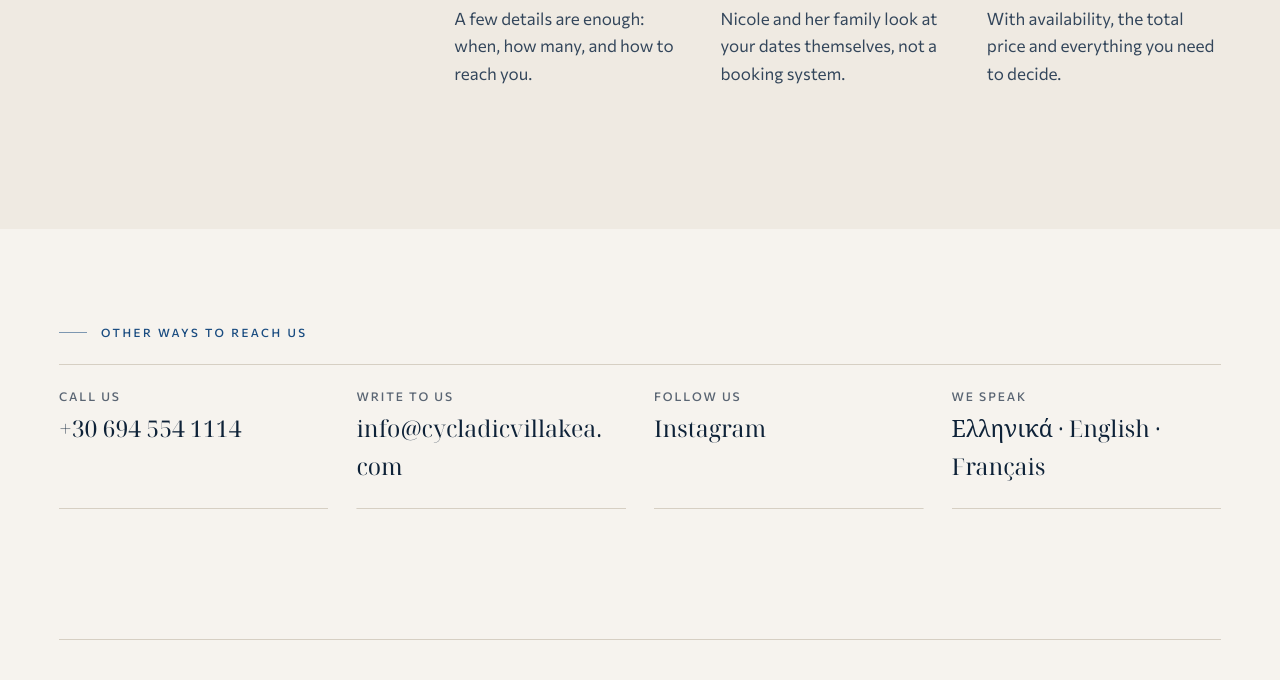
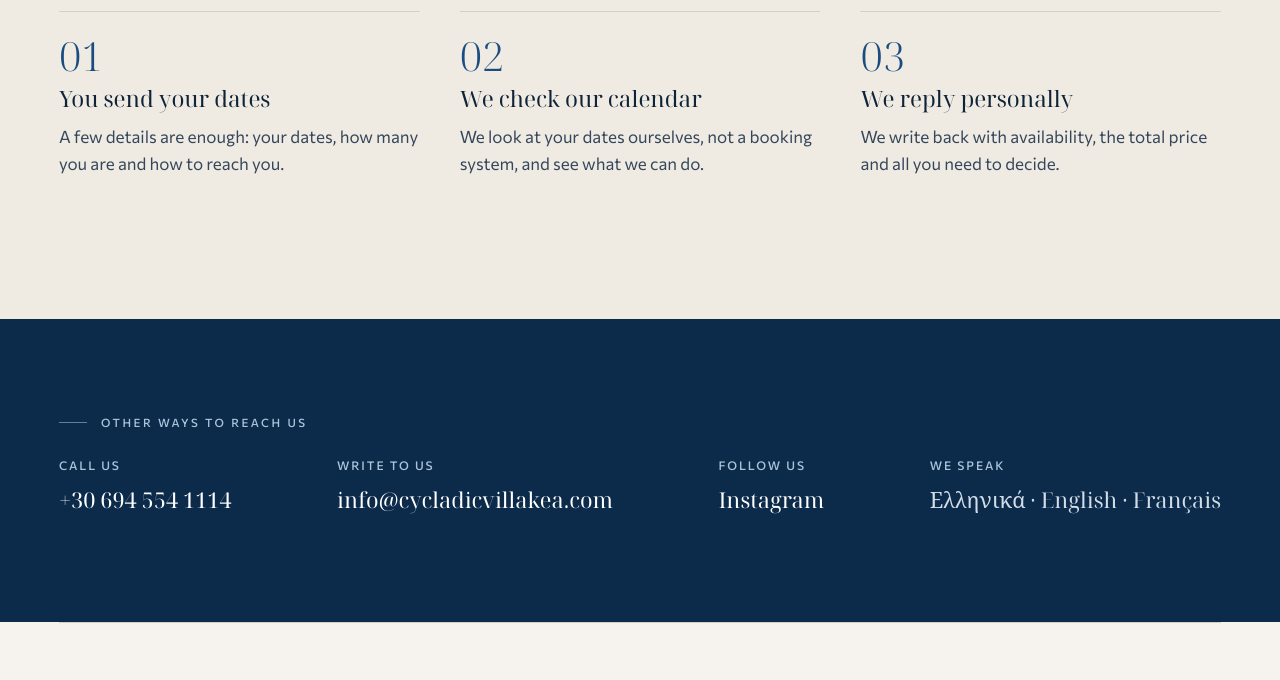
Before and after one commit to mimerkou/cycladic-villa-kea, a plain HTML site: page contact.html in a window 1280 px wide. Shown: the part 1811-2491 px from the top of the page. Drawn offline with Linux system fonts and the light colour scheme.

Commit message:
Contact: visible fields, even 'How it works', blue contact band; footer logo links
Contact page
- Name, email, phone (and message) are visible boxed inputs.
- How it works: heading on its own row, three equal columns; titles on one line,
  texts of equal length (2 lines EN, 3 lines EL); written as "we", no names.
- Other ways to reach us: on the blue band of the availability block, so it stands
  apart from the footer; the email stays on one line.

All pages
- Footer logo is a link: on Home it scrolls smoothly back to the top, on the other
  pages it opens the Home page.

Co-Authored-By: Claude Opus 5.5 <noreply@anthropic.com>
Claude-Session: https://claude.ai/code/session_01MXZdWbUBMWPLfBQ5BFUMp5

```diff
--- a/contact.html
+++ b/contact.html
@@ -191,16 +191,16 @@
       <h2 id="how-title" class="display section-title" data-i18n-html="howTitle">Three simple <em>steps.</em></h2>
     </div>
     <ol class="how__list">
-      <li data-reveal style="--d:0ms"><span class="how__n">01</span><h3 class="how__t" data-i18n="h1t">You send your dates</h3><p class="body" data-i18n="h1p">A few details are enough: when, how many, and how to reach you.</p></li>
-      <li data-reveal style="--d:120ms"><span class="how__n">02</span><h3 class="how__t" data-i18n="h2t">We check the calendar</h3><p class="body" data-i18n="h2p">Nicole and her family look at your dates themselves, not a booking system.</p></li>
-      <li data-reveal style="--d:240ms"><span class="how__n">03</span><h3 class="how__t" data-i18n="h3t">We reply personally</h3><p class="body" data-i18n="h3p">With availability, the total price and everything you need to decide.</p></li>
+      <li data-reveal style="--d:0ms"><span class="how__n">01</span><h3 class="how__t" data-i18n="h1t">You send your dates</h3><p class="body" data-i18n="h1p">A few details are enough: your dates, how many you are and how to reach you.</p></li>
+      <li data-reveal style="--d:120ms"><span class="how__n">02</span><h3 class="how__t" data-i18n="h2t">We check our calendar</h3><p class="body" data-i18n="h2p">We look at your dates ourselves, not a booking system, and see what we can do.</p></li>
+      <li data-reveal style="--d:240ms"><span class="how__n">03</span><h3 class="how__t" data-i18n="h3t">We reply personally</h3><p class="body" data-i18n="h3p">We write back with availability, the total price and all you need to decide.</p></li>
     </ol>
   </div>
 </section>
 
 <!-- ================= OTHER WAYS ================= -->
 <section class="other" aria-labelledby="other-title">
-  <div class="wrap">
+  <div class="wrap other__wrap">
     <h2 id="other-title" class="kicker other__k" data-i18n="kOther">Other ways to reach us</h2>
     <ul class="other__list">
       <li data-reveal style="--d:0ms"><span class="other__lab" data-i18n="oCall">Call us</span><a class="other__v" href="tel:+306945541114">+30 694 554 1114</a></li>
@@ -217,7 +217,7 @@
     <span class="footer__horizon" aria-hidden="true"></span>
     <div class="footer__top">
       <div class="footer__brand">
-        <p class="footer__name">Cycladic Villa Kea</p>
+        <p class="footer__name"><a class="footer__home" href="index.html" aria-label="Cycladic Villa Kea — home page" data-i18n-aria="toHome">Cycladic Villa Kea</a></p>
         <p class="footer__tagline" data-i18n="tagline">Your Cycladic escape above the sea.</p>
         <p class="footer__follow"><span class="footer__label" data-i18n="fFollow">Follow us</span>
           <a class="footer__link" href="https://www.instagram.com/cycladicvillakea" target="_blank" rel="noopener">Instagram</a>
--- a/css/contact.css
+++ b/css/contact.css
@@ -69,18 +69,18 @@ html[lang="el"] .letter__to { letter-spacing: .1em; }
 .field__label { display: block; margin-bottom: 8px; padding: 0; font-size: 12px; font-weight: 500; letter-spacing: .16em; text-transform: uppercase; color: var(--ink-2); }
 html[lang="el"] .field__label { letter-spacing: .08em; }
 .field__opt { text-transform: none; letter-spacing: 0; font-weight: 400; color: var(--muted); }
-.field__input { display: block; width: 100%; padding: 10px 0 11px; border: 0; border-bottom: 1px solid var(--line); border-radius: 0; background: transparent; font: 400 var(--fs-text)/1.4 var(--f-text); color: var(--ink); -webkit-appearance: none; appearance: none; }
+.field__input { display: block; width: 100%; padding: 12px 14px; border: 1px solid #D3CBBE; border-radius: 0; background: #fff; font: 400 var(--fs-text)/1.4 var(--f-text); color: var(--ink); -webkit-appearance: none; appearance: none; }
 .field__input:focus { outline: none; }
-.field__area { resize: vertical; min-height: 104px; padding: 12px 14px; border: 1px solid var(--line); background: #fff; }
+.field__area { resize: vertical; min-height: 104px; }
+.field__input:hover { border-color: #B9B0A2; }
+.field__input:focus { border-color: var(--aegean); }
 .field__input::placeholder { color: #9AA3AC; }
-.field__line { position: absolute; left: 0; right: 0; height: 2px; margin-top: -1.5px; background: var(--aegean); transform: scaleX(0); transform-origin: 0 50%; transition: transform .6s var(--ease-out); pointer-events: none; }
+.field__line { position: absolute; left: 0; right: 0; height: 2px; margin-top: -2px; background: var(--aegean); transform: scaleX(0); transform-origin: 0 50%; transition: transform .6s var(--ease-out); pointer-events: none; }
 .field:focus-within .field__line { transform: scaleX(1); }
-.field__area + .field__line { margin-top: -2px; }
 .field__help { margin-top: 8px; font-size: 13px; color: var(--muted); }
 .field__error { margin-top: 8px; font-size: 13.5px; color: var(--err); }
 .field__error:empty { display: none; }
-.field.is-invalid .field__input { border-bottom-color: var(--err); }
-.field.is-invalid .field__area { border-color: var(--err); }
+.field.is-invalid .field__input { border-color: var(--err); }
 .field.is-invalid .dates__box { border-color: rgba(155, 59, 46, .5); }
 .form__row { display: grid; grid-template-columns: minmax(0, 1fr); gap: 0 24px; }
 .hp { position: absolute; left: -9999px; width: 1px; height: 1px; overflow: hidden; }
@@ -185,18 +185,26 @@ html[lang="el"] .dates__k { letter-spacing: .08em; }
    ========================================================================== */
 .how { padding: 80px 0; background: #EFEAE2; }
 .how__grid { display: grid; grid-template-columns: minmax(0, 1fr); gap: 28px; }
-.how__list { display: grid; gap: 0; margin: 0; padding: 0; list-style: none; counter-reset: none; }
+.how__list { display: grid; gap: 0; margin: 0; padding: 0; list-style: none; }
 .how__list li { padding: 22px 0; border-top: 1px solid var(--line); }
-.how__n { display: block; margin-bottom: 8px; font-family: var(--f-display); font-size: 40px; font-weight: 300; line-height: 1; color: var(--aegean); }
-.how__t { font-family: var(--f-display); font-size: 25px; font-weight: 400; line-height: 1.2; margin-bottom: 8px; }
-.other { padding: 72px 0 96px; }
-.other__k { margin-bottom: 24px; }
-.other__list { display: grid; grid-template-columns: minmax(0, 1fr); margin: 0; padding: 0; list-style: none; border-top: 1px solid var(--line); }
-.other__list li { display: flex; flex-direction: column; gap: 4px; padding: 18px 0; border-bottom: 1px solid var(--line); }
-.other__lab { font-size: 12px; font-weight: 500; letter-spacing: .16em; text-transform: uppercase; color: var(--muted); }
-.other__v { font-family: var(--f-display); font-size: 23px; color: var(--ink); text-decoration: none; word-break: break-word; }
-a.other__v { background: linear-gradient(var(--aegean), var(--aegean)) 0 100% / 0 1px no-repeat; transition: background-size .5s var(--ease-out), color .3s; }
-a.other__v:hover { color: var(--aegean); background-size: 100% 1px; }
+.how__n { display: block; margin-bottom: 10px; font-family: var(--f-display); font-size: 40px; font-weight: 300; line-height: 1; color: var(--aegean); }
+.how__t { font-family: var(--f-display); font-size: 23px; font-weight: 400; line-height: 1.2; margin-bottom: 10px; white-space: nowrap; }
+.how__list .body { max-width: 34ch; }
+
+/* Other ways to reach us: the blue band of the other pages' availability block */
+.other { background: var(--aegean-deep); color: #fff; }
+.other__wrap { padding-top: 72px; padding-bottom: 80px; }
+.other .kicker { color: #A9C3DB; }
+.other__k { margin-bottom: 26px; }
+.other__list { display: grid; grid-template-columns: minmax(0, 1fr); margin: 0; padding: 0; list-style: none; border-top: 1px solid rgba(255, 255, 255, .16); }
+.other__list li { display: flex; flex-direction: column; gap: 6px; padding: 18px 0; border-bottom: 1px solid rgba(255, 255, 255, .16); }
+.other__lab { font-size: 12px; font-weight: 500; letter-spacing: .16em; text-transform: uppercase; color: #A9C3DB; }
+html[lang="el"] .other__lab { letter-spacing: .1em; }
+.other__v { font-family: var(--f-display); font-size: 21px; color: #fff; text-decoration: none; white-space: nowrap; }
+a.other__v { align-self: flex-start; background: linear-gradient(#A9C3DB, #A9C3DB) 0 100% / 0 1px no-repeat; transition: background-size .5s var(--ease-out), color .3s; }
+a.other__v:hover { color: #DCE8F3; background-size: 100% 1px; }
+a.other__v:focus-visible { outline: 2px solid #fff; outline-offset: 3px; }
+.other__v--plain { color: #D2DDE8; white-space: normal; }
 
 /* ==========================================================================
    Tablet
@@ -247,13 +255,14 @@ a.other__v:hover { color: var(--aegean); background-size: 100% 1px; }
   .letter.is-sealing .letter__seal { transform: none; }
 
   .how { padding: 120px 0; }
-  .how__grid { grid-template-columns: repeat(12, minmax(0, 1fr)); column-gap: 24px; }
-  .how__head { grid-column: 1 / 5; }
-  .how__list { grid-column: 5 / 13; grid-template-columns: repeat(3, minmax(0, 1fr)); gap: 32px; }
-  .how__list li { padding-top: 26px; }
-  .other { padding: 96px 0 130px; }
-  .other__list { grid-template-columns: repeat(4, minmax(0, 1fr)); }
-  .other__list li { padding: 22px 20px 22px 0; }
+  .how__grid { gap: 44px; }
+  .how__list { grid-template-columns: repeat(3, minmax(0, 1fr)); gap: 40px; }
+  .how__list li { padding-top: 24px; }
+  .how__t { font-size: clamp(22px, 1.75vw, 26px); }
+  .other__wrap { padding-top: 96px; padding-bottom: 104px; }
+  .other__list { grid-template-columns: auto auto auto auto; justify-content: space-between; column-gap: 40px; border-top: 0; }
+  .other__list li { padding: 0; border-bottom: 0; }
+  .other__v { font-size: clamp(20px, 1.7vw, 24px); }
 }
 
 @media (prefers-reduced-motion: reduce) {
--- a/css/style.css
+++ b/css/style.css
@@ -609,6 +609,9 @@ html.menu-open .sticky-cta { transform: translateY(110%); }
 .footer__horizon { position: relative; display: block; height: 1px; margin-bottom: 64px; background: var(--line); }
 .footer__top { display: grid; grid-template-columns: minmax(0, 1fr); gap: 40px; padding-bottom: 48px; border-bottom: 1px solid var(--line); }
 .footer__name { font-family: var(--f-display); font-size: 28px; line-height: 1.1; color: var(--ink); }
+.footer__home { color: inherit; text-decoration: none; transition: color .3s; }
+.footer__home:hover { color: var(--aegean); }
+.footer__home:focus-visible { outline: 2px solid var(--aegean); outline-offset: 3px; }
 .footer__tagline { margin-top: 8px; font-family: var(--f-display); font-size: 17px; font-style: italic; color: var(--aegean); }
 .footer__follow { display: flex; flex-direction: column; align-items: flex-start; gap: 10px; margin-top: 32px; }
 .footer__label, .footer__col h2 { font-family: var(--f-text); font-size: 11px; font-weight: 500; letter-spacing: .22em; text-transform: uppercase; color: var(--muted); }
--- a/js/contact.js
+++ b/js/contact.js
@@ -52,6 +52,7 @@
   "altTerrace": "The dining table under the pergola, with the hills and the Aegean beyond",
   "altAerial": "The villa from above, with its stone terraces, the hills and the sea",
   "altFacade": "The whitewashed façade with blue shutters, stone paving and a terracotta jar",
+  "toHome": "Cycladic Villa Kea — home page",
   "title": "Request availability — Cycladic Villa Kea, Ioulida, Kea",
   "desc": "Send us your dates and the number of guests. We check availability and reply personally, usually within the same day, with the total price for your stay.",
   "cKicker": "Contact",
@@ -111,11 +112,11 @@
   "kHow": "How it works",
   "howTitle": "Three simple <em>steps.</em>",
   "h1t": "You send your dates",
-  "h1p": "A few details are enough: when, how many, and how to reach you.",
-  "h2t": "We check the calendar",
-  "h2p": "Nicole and her family look at your dates themselves, not a booking system.",
+  "h1p": "A few details are enough: your dates, how many you are and how to reach you.",
+  "h2t": "We check our calendar",
+  "h2p": "We look at your dates ourselves, not a booking system, and see what we can do.",
   "h3t": "We reply personally",
-  "h3p": "With availability, the total price and everything you need to decide.",
+  "h3p": "We write back with availability, the total price and all you need to decide.",
   "kOther": "Other ways to reach us",
   "oCall": "Call us",
   "oWrite": "Write to us",
@@ -165,6 +166,7 @@
   "altTerrace": "Το τραπέζι κάτω από την πέργκολα, με θέα τους λόφους και το Αιγαίο",
   "altAerial": "Η βίλα από ψηλά, με τις πέτρινες βεράντες, τους λόφους και τη θάλασσα",
   "altFacade": "Η ασβεστωμένη πρόσοψη με τα μπλε παντζούρια, το πέτρινο πλακόστρωτο και ένα πήλινο πιθάρι",
+  "toHome": "Cycladic Villa Kea — αρχική σελίδα",
   "title": "Αίτημα διαθεσιμότητας — Cycladic Villa Kea, Ιουλίδα, Κέα",
   "desc": "Στείλτε μας τις ημερομηνίες και τον αριθμό των επισκεπτών. Ελέγχουμε τη διαθεσιμότητα και σας απαντάμε προσωπικά, συνήθως την ίδια μέρα, με τη συνολική τιμή.",
   "cKicker": "Επικοινωνία",
@@ -223,12 +225,12 @@
   "okEdit": "Αλλαγή του αιτήματος",
   "kHow": "Πώς λειτουργεί",
   "howTitle": "Τρία απλά <em>βήματα.</em>",
-  "h1t": "Μας στέλνετε τις ημερομηνίες",
-  "h1p": "Αρκούν λίγα στοιχεία: πότε, πόσοι, και πώς θα σας βρούμε.",
+  "h1t": "Στέλνετε τις ημερομηνίες",
+  "h1p": "Αρκούν λίγα στοιχεία: οι ημερομηνίες σας, πόσα άτομα θα είστε και πώς θα σας βρούμε.",
   "h2t": "Ελέγχουμε το ημερολόγιο",
-  "h2p": "Η Νικόλ και η οικογένειά της κοιτάζουν οι ίδιοι τις ημερομηνίες σας, όχι ένα σύστημα κρατήσεων.",
-  "h3t": "Σας απαντάμε προσωπικά",
-  "h3p": "Με τη διαθεσιμότητα, τη συνολική τιμή και ό,τι χρειάζεστε για να αποφασίσετε.",
+  "h2p": "Κοιτάζουμε εμείς οι ίδιοι τις ημερομηνίες σας, όχι ένα σύστημα κρατήσεων, και βλέπουμε τι μπορούμε.",
+  "h3t": "Απαντάμε προσωπικά",
+  "h3p": "Σας γράφουμε με τη διαθεσιμότητα, τη συνολική τιμή και ό,τι χρειάζεστε για να αποφασίσετε.",
   "kOther": "Άλλοι τρόποι επικοινωνίας",
   "oCall": "Καλέστε μας",
   "oWrite": "Γράψτε μας",
--- a/js/location.js
+++ b/js/location.js
@@ -52,6 +52,7 @@
   "altTerrace": "The dining table under the pergola, with the hills and the Aegean beyond",
   "altAerial": "The villa from above, with its stone terraces, the hills and the sea",
   "altFacade": "The whitewashed façade with blue shutters, stone paving and a terracotta jar",
+  "toHome": "Cycladic Villa Kea — home page",
   "title": "Location — Cycladic Villa Kea, above Ioulida, Kea",
   "desc": "Where Cycladic Villa Kea is and how to get there: the ferry from Lavrio to Korissia, the road up to Ioulida, distances, and a few ideas for your days on Kea.",
   "lKicker": "Location",
@@ -168,6 +169,7 @@
   "altTerrace": "Το τραπέζι κάτω από την πέργκολα, με θέα τους λόφους και το Αιγαίο",
   "altAerial": "Η βίλα από ψηλά, με τις πέτρινες βεράντες, τους λόφους και τη θάλασσα",
   "altFacade": "Η ασβεστωμένη πρόσοψη με τα μπλε παντζούρια, το πέτρινο πλακόστρωτο και ένα πήλινο πιθάρι",
+  "toHome": "Cycladic Villa Kea — αρχική σελίδα",
   "title": "Η τοποθεσία — Cycladic Villa Kea, πάνω από την Ιουλίδα, Κέα",
   "desc": "Πού βρίσκεται η Cycladic Villa Kea και πώς θα έρθετε: το πλοίο από το Λαύριο για την Κορησσία, ο δρόμος για την Ιουλίδα, αποστάσεις και μερικές ιδέες για τις μέρες σας στην Κέα.",
   "lKicker": "Η τοποθεσία",
--- a/js/main.js
+++ b/js/main.js
@@ -70,7 +70,8 @@
       askP: 'Send us the dates you have in mind and how many of you are coming. We’ll check availability and reply personally with the total price for your stay.',
       askLangs: 'We reply in English, Greek or French.',
       askCall: 'Call us', askInsta: 'Message us on Instagram',
-      tagline: 'Your Cycladic escape above the sea.', fExplore: 'Explore', fFollow: 'Follow us', fCall: 'Call',
+      tagline: 'Your Cycladic escape above the sea.',
+      toTop: 'Cycladic Villa Kea — back to top', fExplore: 'Explore', fFollow: 'Follow us', fCall: 'Call',
       fLangs: 'English · Ελληνικά · Français', privacy: 'Privacy policy', credit: 'Website by Michalis Merkouris',
       stickyA: 'Personal reply', stickyB: 'EN · EL · FR'
     },
@@ -135,7 +136,8 @@
       askP: 'Στείλτε μας τις ημερομηνίες που σας ενδιαφέρουν και πόσα άτομα θα είστε. Θα ελέγξουμε τη διαθεσιμότητα και θα σας απαντήσουμε προσωπικά με τη συνολική τιμή για τη διαμονή σας.',
       askLangs: 'Απαντάμε στα ελληνικά, στα αγγλικά ή στα γαλλικά.',
       askCall: 'Καλέστε μας', askInsta: 'Στείλτε μας μήνυμα στο Instagram',
-      tagline: 'Το κυκλαδίτικο καταφύγιό σας, πάνω από τη θάλασσα.', fExplore: 'Περιηγηθείτε', fFollow: 'Ακολουθήστε μας', fCall: 'Τηλέφωνο',
+      tagline: 'Το κυκλαδίτικο καταφύγιό σας, πάνω από τη θάλασσα.',
+      toTop: 'Cycladic Villa Kea — επιστροφή στην αρχή', fExplore: 'Περιηγηθείτε', fFollow: 'Ακολουθήστε μας', fCall: 'Τηλέφωνο',
       fLangs: 'Ελληνικά · English · Français', privacy: 'Πολιτική απορρήτου', credit: 'Δημιουργία ιστοσελίδας: Μιχάλης Μερκούρης',
       stickyA: 'Προσωπική απάντηση', stickyB: 'EL · EN · FR'
     }
--- a/js/villa.js
+++ b/js/villa.js
@@ -52,6 +52,7 @@
   "altTerrace": "The dining table under the pergola, with the hills and the Aegean beyond",
   "altAerial": "The villa from above, with its stone terraces, the hills and the sea",
   "altFacade": "The whitewashed façade with blue shutters, stone paving and a terracotta jar",
+  "toHome": "Cycladic Villa Kea — home page",
   "title": "The villa — Cycladic Villa Kea, Ioulida, Kea",
   "desc": "Inside Cycladic Villa Kea: three bedrooms with double beds for up to six guests, 100 m² of traditional Cycladic architecture, terraces facing the Aegean and an estate of oak trees above Ioulida.",
   "subnavAria": "On this page",
@@ -219,6 +220,7 @@
   "altTerrace": "Το τραπέζι κάτω από την πέργκολα, με θέα τους λόφους και το Αιγαίο",
   "altAerial": "Η βίλα από ψηλά, με τις πέτρινες βεράντες, τους λόφους και τη θάλασσα",
   "altFacade": "Η ασβεστωμένη πρόσοψη με τα μπλε παντζούρια, το πέτρινο πλακόστρωτο και ένα πήλινο πιθάρι",
+  "toHome": "Cycladic Villa Kea — αρχική σελίδα",
   "title": "Η βίλα — Cycladic Villa Kea, Ιουλίδα, Κέα",
   "desc": "Μέσα στη Cycladic Villa Kea: τρία υπνοδωμάτια με διπλά κρεβάτια για έως έξι επισκέπτες, 100 τ.μ. παραδοσιακής κυκλαδίτικης αρχιτεκτονικής, βεράντες με θέα στο Αιγαίο και ένα κτήμα με βελανιδιές πάνω από την Ιουλίδα.",
   "subnavAria": "Σε αυτή τη σελίδα",
```
Also changed, not shown: index.html (+1 -1 lines), location.html (+1 -1 lines), villa.html (+1 -1 lines), README.md.
